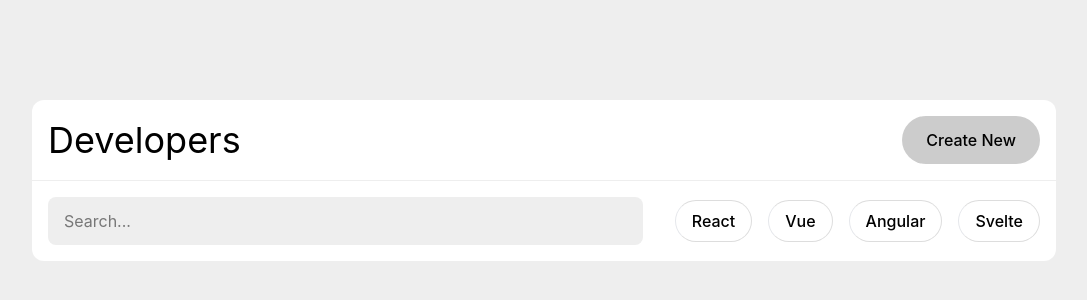
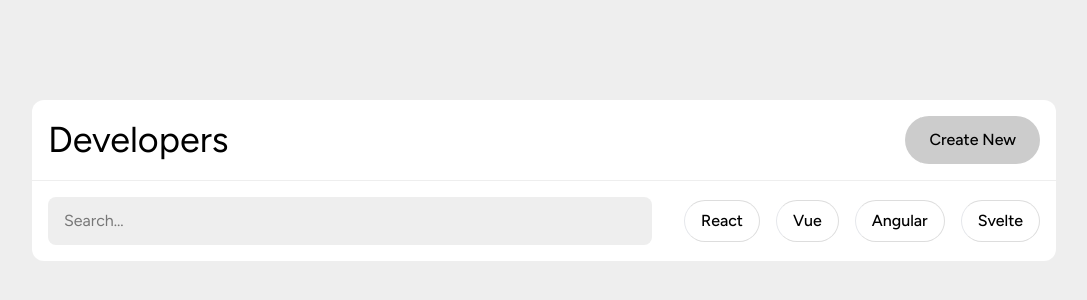
Before and after one commit to kacMadushan/developers-pool, a Vue app: page / in a window 1280 px wide. Shown: the part 220-520 px from the top of the page, without its empty margins (96-1183 px from the left). Built offline with nearby package versions, Linux system fonts and the light colour scheme.

Commit message:
Add body font family

```diff
--- a/src/styles/main.css
+++ b/src/styles/main.css
@@ -14,3 +14,7 @@
     --color-black-text: #1e1e24;
     --color-black-heading: #000000;
 }
+
+body {
+    font-family: var(--font-body);
+}
```
